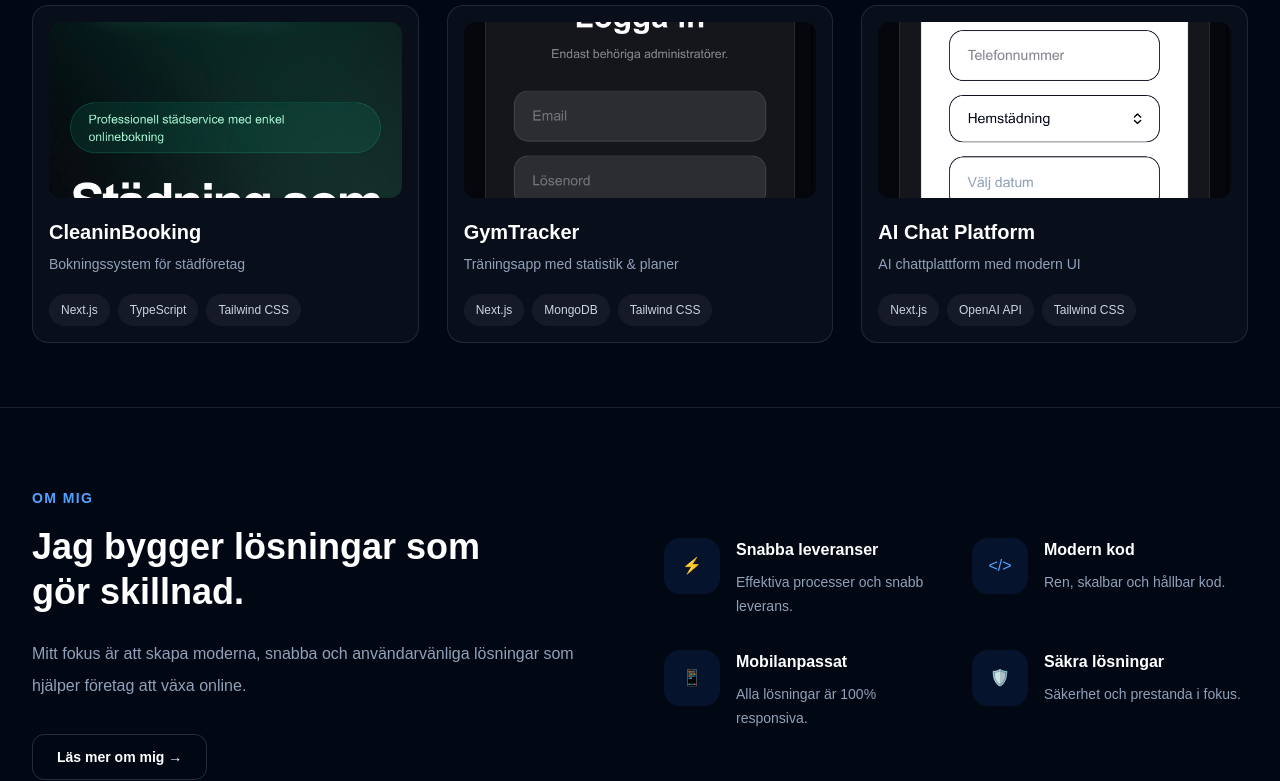
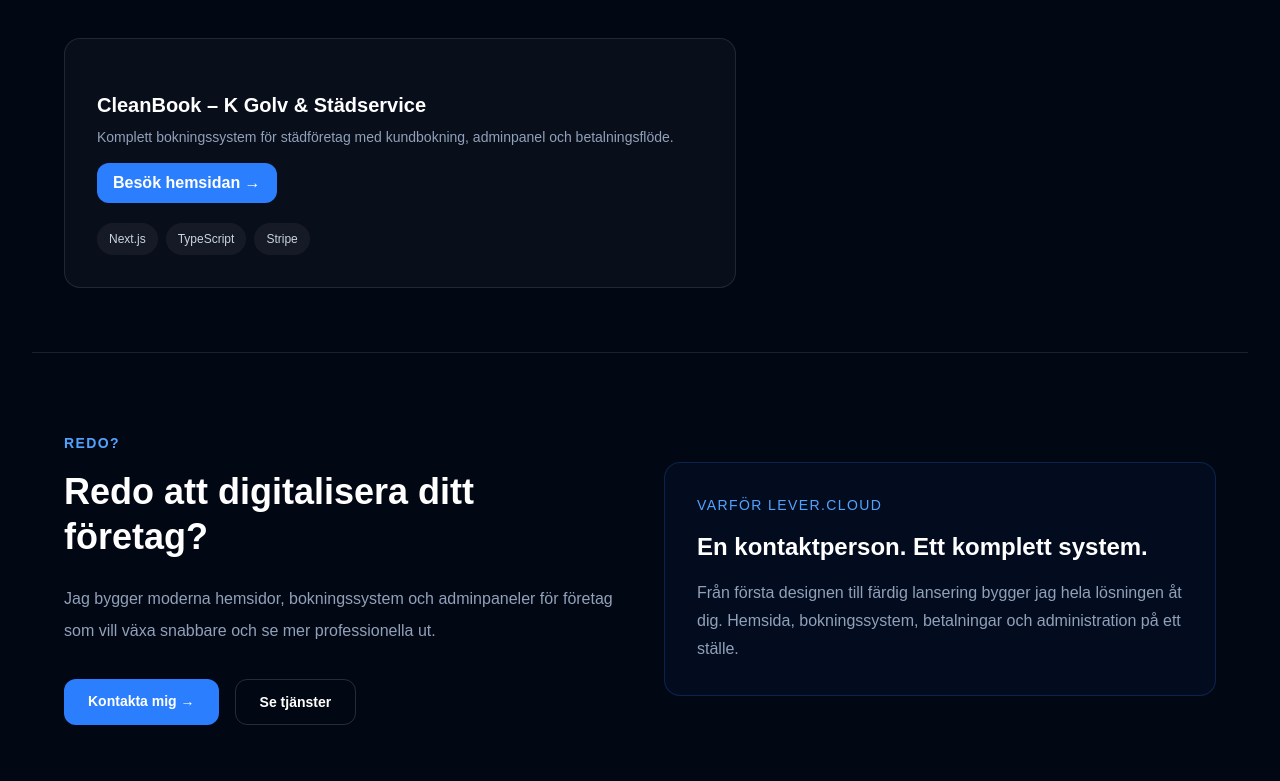
Before and after one commit to 1LeandroLV/lever-cloud, a Next.js app: page / in a window 1280 px wide. Shown: the part 1000-1781 px from the top of the page. Built offline with nearby package versions, Linux system fonts and the light colour scheme.

Commit message:
Updated portfolio project section

```diff
--- a/app/page.tsx
+++ b/app/page.tsx
@@ -6,22 +6,11 @@ export default function Home() {
   const projects = [
   {
     image: "/IMG_4418.jpeg",
-      title: "CleaninBooking",
-      text: "Bokningssystem för städföretag",
-      tags: ["Next.js", "TypeScript", "Tailwind CSS"],
+    title: "CleanBook – K Golv & Städservice",
+    text: "Komplett bokningssystem för städföretag med kundbokning, adminpanel och betalningsflöde.",
+    tags: ["Next.js", "TypeScript", "Stripe"],
   },
-    {
-      image: "/IMG_4408.jpeg",
-      title: "GymTracker",
-      text: "Träningsapp med statistik & planer",
-      tags: ["Next.js", "MongoDB", "Tailwind CSS"],
-    },
-    {
-      image: "/project-3.png",
-      title: "AI Chat Platform",
-      text: "AI chattplattform med modern UI",
-      tags: ["Next.js", "OpenAI API", "Tailwind CSS"],
-    },
+
 ];
 
   const values = [
@@ -146,7 +135,7 @@ export default function Home() {
               </a>
 
               <a
-                href="mailto:dinmail@gmail.com"
+                href="mailto:leandro.lever.cloud@gmail.com"
                 className="flex h-14 w-14 items-center justify-center rounded-full border border-blue-500/30 bg-white/5 text-2xl text-white shadow-[0_0_25px_rgba(37,99,235,0.35)] hover:bg-blue-500/20"
               >
                 <MdEmail />
@@ -169,6 +158,7 @@ export default function Home() {
           </div>
         </div>
       </section>
+      <footer id="contact" className="border-t border-white/10 px-8 py-8">
 
       <section id="projects" className="border-b border-white/10 px-8 py-16">
         <div className="mx-auto max-w-7xl">
@@ -188,23 +178,24 @@ export default function Home() {
             </a>
           </div>
 
-          <div className="grid gap-7 md:grid-cols-3">
+          <div className="grid gap-7 md:grid-cols-1">
             {projects.map((project) => (
               <div
                 key={project.title}
-                className="rounded-2xl border border-white/10 bg-white/[0.03] p-4"
+                className="max-w-2xl rounded-2xl border border-white/10 bg-white/[0.03] p-8"
               >
-                <div className="relative h-44 overflow-hidden rounded-xl bg-[#050b18]">
-                  <Image
-                    src={project.image}
-                    alt={project.title}
-                    fill
-                    className="object-cover"
-                  />
-                </div>
+
 
                 <h3 className="mt-5 text-xl font-bold">{project.title}</h3>
                 <p className="mt-2 text-sm text-slate-400">{project.text}</p>
+                <a
+  href="https://cleanin-booking-api-ext3.vercel.app"
+  target="_blank"
+  rel="noopener noreferrer"
+  className="mt-4 inline-block rounded-xl bg-blue-500 px-4 py-2 text-white font-semibold"
+>
+  Besök hemsidan →
+</a>
 
                 <div className="mt-5 flex flex-wrap gap-2">
                   {project.tags.map((tag) => (
@@ -226,46 +217,54 @@ export default function Home() {
   <div className="mx-auto grid max-w-7xl items-center gap-12 md:grid-cols-2">
     <div>
       <p className="text-sm font-bold uppercase tracking-widest text-blue-400">
-              Om mig
+        Redo?
       </p>
 
       <h2 className="mt-4 max-w-lg text-4xl font-bold leading-tight">
-              Jag bygger lösningar som gör skillnad.
+        Redo att digitalisera ditt företag?
       </h2>
 
       <p className="mt-6 max-w-xl leading-8 text-slate-400">
-              Mitt fokus är att skapa moderna, snabba och användarvänliga
-              lösningar som hjälper företag att växa online.
+        Jag bygger moderna hemsidor, bokningssystem och adminpaneler för företag
+        som vill växa snabbare och se mer professionella ut.
       </p>
 
+      <div className="mt-8 flex flex-wrap gap-4">
         <a
-              href="#contact"
-              className="mt-8 inline-flex rounded-xl border border-white/15 px-6 py-3 text-sm font-semibold hover:bg-white/10"
+          href="/contact"
+          className="rounded-xl bg-blue-500 px-6 py-3 text-sm font-semibold text-white hover:bg-blue-400"
         >
-              Läs mer om mig →
+          Kontakta mig →
+        </a>
+
+        <a
+          href="/services"
+          className="rounded-xl border border-white/15 px-6 py-3 text-sm font-semibold hover:bg-white/10"
+        >
+          Se tjänster
         </a>
       </div>
-
-          <div id="services" className="grid gap-8 sm:grid-cols-2">
-            {values.map((value) => (
-              <div key={value.title} className="flex gap-4">
-                <div className="flex h-14 w-14 shrink-0 items-center justify-center rounded-2xl bg-blue-500/10 text-blue-400">
-                  {value.icon}
     </div>
 
-                <div>
-                  <h3 className="font-bold">{value.title}</h3>
-                  <p className="mt-2 text-sm leading-6 text-slate-400">
-                    {value.text}
+    <div className="rounded-2xl border border-blue-500/20 bg-blue-500/5 p-8">
+      <p className="text-sm uppercase tracking-widest text-blue-400">
+        VARFÖR LEVER.CLOUD
       </p>
-                </div>
-              </div>
-            ))}
+
+      <h3 className="mt-4 text-2xl font-bold">
+        En kontaktperson. Ett komplett system.
+      </h3>
+
+      <p className="mt-4 leading-7 text-slate-400">
+        Från första designen till färdig lansering bygger jag hela lösningen åt
+        dig. Hemsida, bokningssystem, betalningar och administration på ett
+        ställe.
+      </p>
     </div>
   </div>
 </section>
 
-      <footer id="contact" className="border-t border-white/10 px-8 py-8">
+
         <div className="mx-auto flex max-w-7xl justify-between text-sm text-slate-500">
           <p>© 2025 lever.cloud. Alla rättigheter förbehållna.</p>
 
```
Lines whose indentation alone changed are shown as unchanged.
